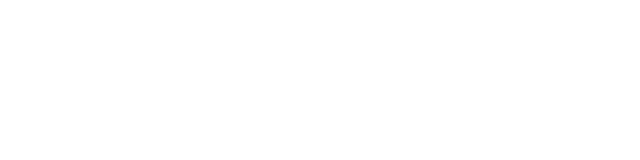
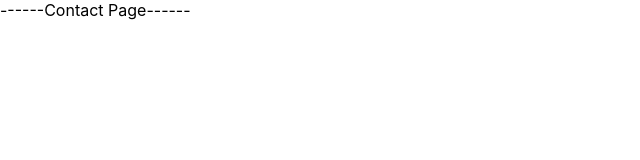
Before and after one commit to benclark1110/horse-and-pet-mobile-vet, a React (Create React App) app: page /contact in a window 1280 px wide. Before the commit this address had no page. Shown: the top 160 px of the page, without its empty margins (0-640 px from the left). Built offline with nearby package versions, Linux system fonts and the light colour scheme.

Commit message:
contact page added

```diff
--- a/src/App.tsx
+++ b/src/App.tsx
@@ -5,7 +5,7 @@
   Routes,
   Route
 } from "react-router-dom";
-import { AboutPage, HomePage } from "./pages";
+import { AboutPage, ContactPage, HomePage } from "./pages";
 
 const App: React.FC = () => {
 
@@ -15,6 +15,7 @@
         <Routes>
           <Route path="/" element={<HomePage />} />
           <Route path="/about" element={<AboutPage />} />
+          <Route path="/contact" element={<ContactPage />} />
         </Routes>
       </BrowserRouter>
     </div>
--- /dev/null
+++ b/src/pages/contact-page.tsx
@@ -0,0 +1,10 @@
+import React from 'react';
+
+export const ContactPage: React.FunctionComponent = () => {
+
+    return (
+        <div>------Contact Page------</div>
+    );
+}
+
+export default ContactPage;
--- a/src/pages/index.ts
+++ b/src/pages/index.ts
@@ -1,2 +1,3 @@
 export * from './home-page';
 export * from './about-page';
+export * from './contact-page';
```
